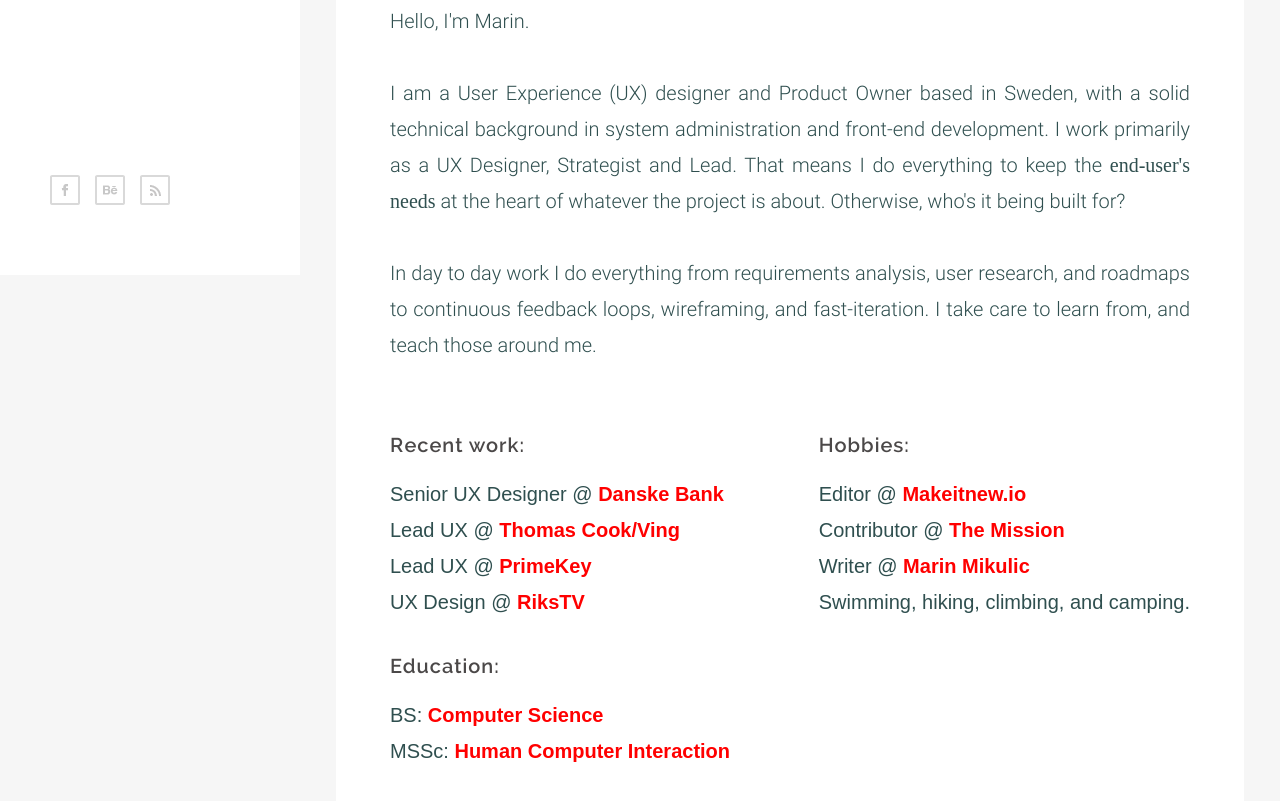
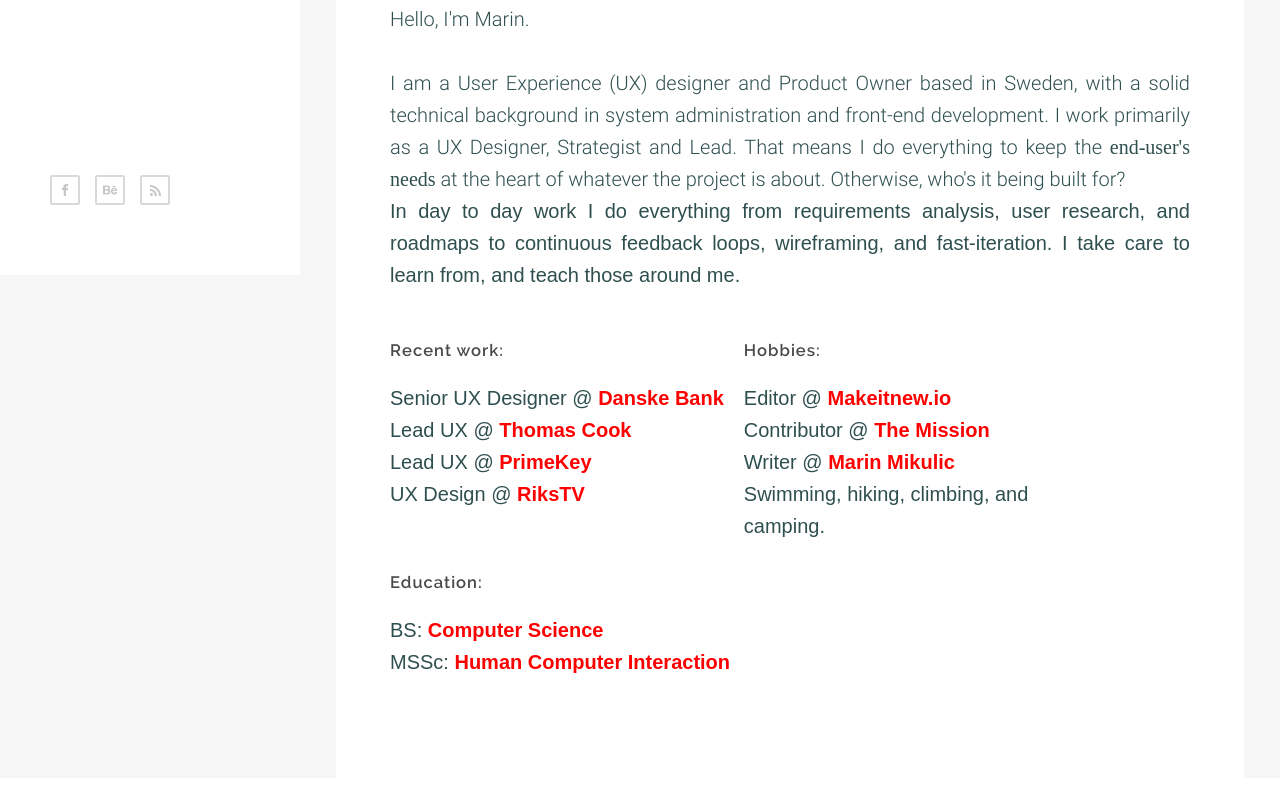
Before and after one commit to shaffe/mmikPort, a plain HTML site: page about.html in a window 1280 px wide. Shown: the part 525-1326 px from the top of the page. After the commit the page ends 1303 px from the top, so only its background shows below. Drawn offline with Linux system fonts and the light colour scheme.

Commit message:
Revert "about me cleanup"
This reverts commit 2ed4e87a71f6b1ebb64ebd9933b559ab593d7794.

```diff
--- a/about.html
+++ b/about.html
@@ -50,28 +50,28 @@
 				<div class="about">
 
 					<div class="description">
-						Hello, I'm Marin. <br><br>I am a User Experience (UX) designer and Product Owner based in Sweden, with a solid technical background in system administration and front-end development. I work primarily as a UX Designer, Strategist and Lead. That means I do everything to keep the <span style="font-family:'raleway-bold'">end-user's needs</span> at the heart of whatever the project is about. Otherwise, who's it being built for?</p><br>
+						Hello, I'm Marin. <br><br>I am a User Experience (UX) designer and Product Owner based in Sweden, with a solid technical background in system administration and front-end development. I work primarily as a UX Designer, Strategist and Lead. That means I do everything to keep the <span style="font-family:'raleway-bold'">end-user's needs</span> at the heart of whatever the project is about. Otherwise, who's it being built for?</p>
 
-						In day to day work I do everything from requirements analysis, user research, and roadmaps to continuous feedback loops, wireframing, and fast-iteration. I take care to learn from, and teach those around me.</p><br>
+						<p style="margin-bottom: 20px;">In day to day work I do everything from requirements analysis, user research, and roadmaps to continuous feedback loops, wireframing, and fast-iteration. I take care to learn from, and teach those around me.</p>
 					</div>
 
 					<div class="about_sections">
 						<ul class="about_section1">
-							  <li style="list-style-type: none;"><h4>Recent work:</h5></li>
-							  <li>Senior UX Designer @ <a href="https://danskebank.com/" target="_blank">Danske Bank</a></li>
-							  <li>Lead UX @ <a href="https://www.ving.se/" target="_blank">Thomas Cook/Ving</a></li>
-							  <li>Lead UX @ <a href="https://www.primekey.com/" target="_blank">PrimeKey</a></li>
-							  <li>UX Design @ <a href="https://www.rikstv.no/" target="_blank">RiksTV</a></li>
+							  <li style="list-style-type: none;"><h5>Recent work:</h5></li>
+							  <li>Senior UX Designer @ <a href="#" target="_blank">Danske Bank</a></li>
+							  <li>Lead UX @ <a href="#" target="_blank">Thomas Cook</a></li>
+							  <li>Lead UX @ <a href="#" target="_blank">PrimeKey</a></li>
+							  <li>UX Design @ <a href="#" target="_blank">RiksTV</a></li>
 						</ul>
 						<ul class="about_section2">
-							  <li style="list-style-type: none;"><h4>Hobbies:</h5></li>
-							  <li>Editor @ <a href="https://makeitnew.io/@marinmikulic" target="_blank">Makeitnew.io</a></li>
-								  <li>Contributor @ <a href="https://medium.com/the-mission/leave-and-have-no-regrets-bc356099b6e" target="_blank">The Mission</a></li>
-								  <li>Writer @ <a href="https://medium.com/@marinmikulic" target="_blank">Marin Mikulic</a></li>
+							  <li style="list-style-type: none;"><h5>Hobbies:</h5></li>
+							  <li>Editor @ <a href="#" target="_blank">Makeitnew.io</a></li>
+								  <li>Contributor @ <a href="#" target="_blank">The Mission</a></li>
+								  <li>Writer @ <a href="#" target="_blank">Marin Mikulic</a></li>
 								  <li>Swimming, hiking, climbing, and camping.</li>
 						</ul>
 						<ul class="about_section3">
-							  <li style="list-style-type: none;"><h4>Education:</h5></li>
+							  <li style="list-style-type: none;"><h5>Education:</h5></li>
 							  <li>BS: <a href="https://www.saintpeters.edu/academics/undergraduate-programs/computer-science/" target="_blank">Computer Science</a></li>
 						  		<li>MSSc: <a href="http://www.uu.se/en/admissions/master/selma/program/?pKod=SMD2M" target="_blank">Human Computer Interaction</a></li>
 						</ul>
@@ -81,7 +81,7 @@
 				</div>
 
 
-			</div>
+				</div>
 
 
 
--- a/css/main.css
+++ b/css/main.css
@@ -421,7 +421,7 @@
     color: #2F4F4F;
     font-family: "raleway-regular", arial;
     font-size: 20px;
-    line-height: 36px;
+    line-height: 32px;
     padding: 60px 30px 100px 30px;
     background: #fff;
 
@@ -434,7 +434,7 @@
 .content p{
     color: #2F4F4F;
     font-family: "raleway-regular", arial;
-    line-height: 36px;
+    line-height: 32px;
 }
 
 .content h1,
@@ -761,7 +761,7 @@
 .project_contact_container h4 {
     width: 100%;
     text-align: center;
-    font-size: 28px;
+    font-size: 30px;
 }
 
 .project_contact_container a {
@@ -778,11 +778,11 @@
 .about_sections {
     display: flex;
     flex-wrap: wrap;
-    justify-content: space-between;
+    justify-content: flex-start;
 }
 
 .about_sections > ul {
-    max-width: 400px;
+    max-width: 360px;
+    margin-right: 20px;
     list-style-type: none;
-    margin-top: 30px;
 }
```
Also changed, not shown: inner1.html (+1 -1 lines).
